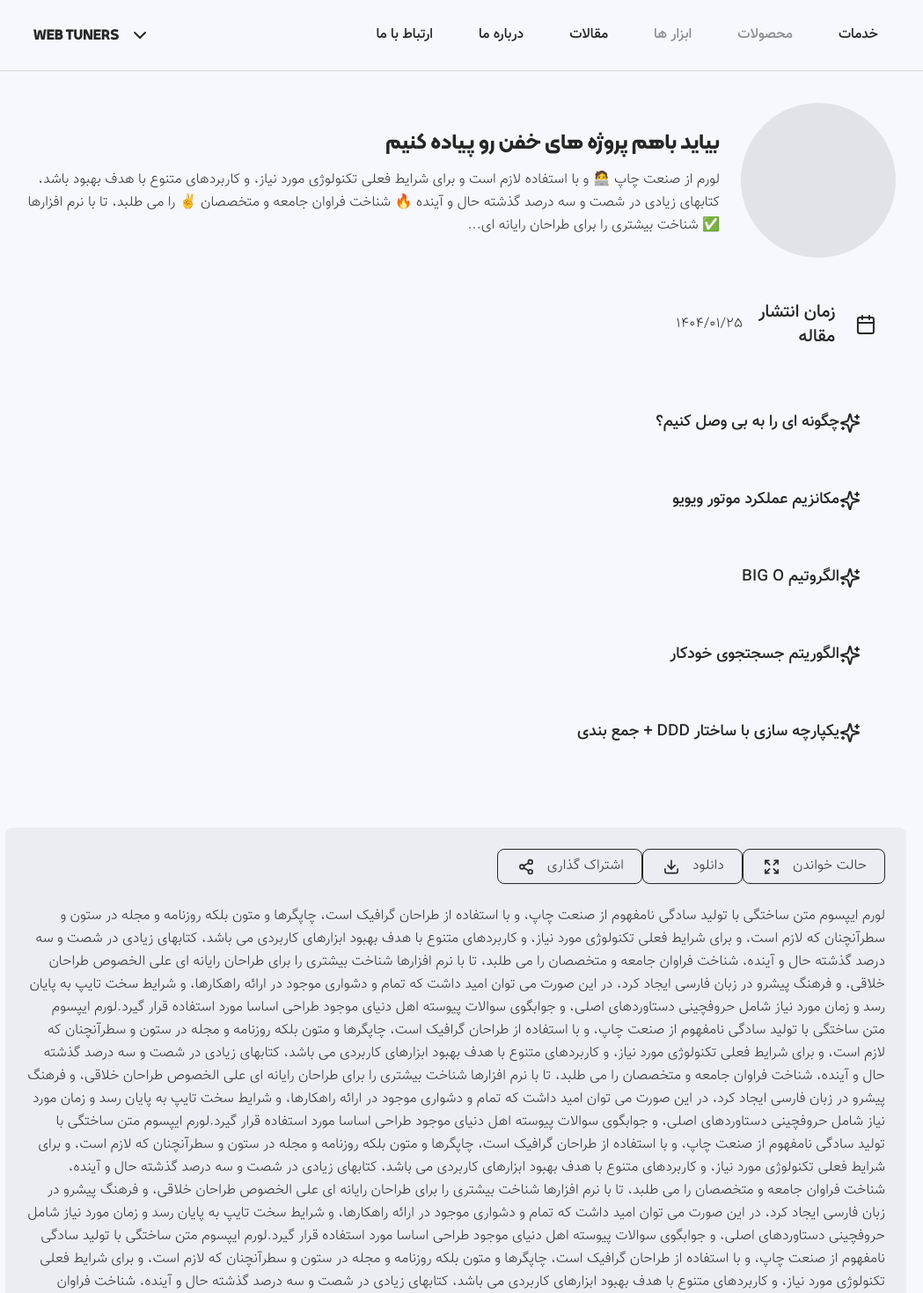
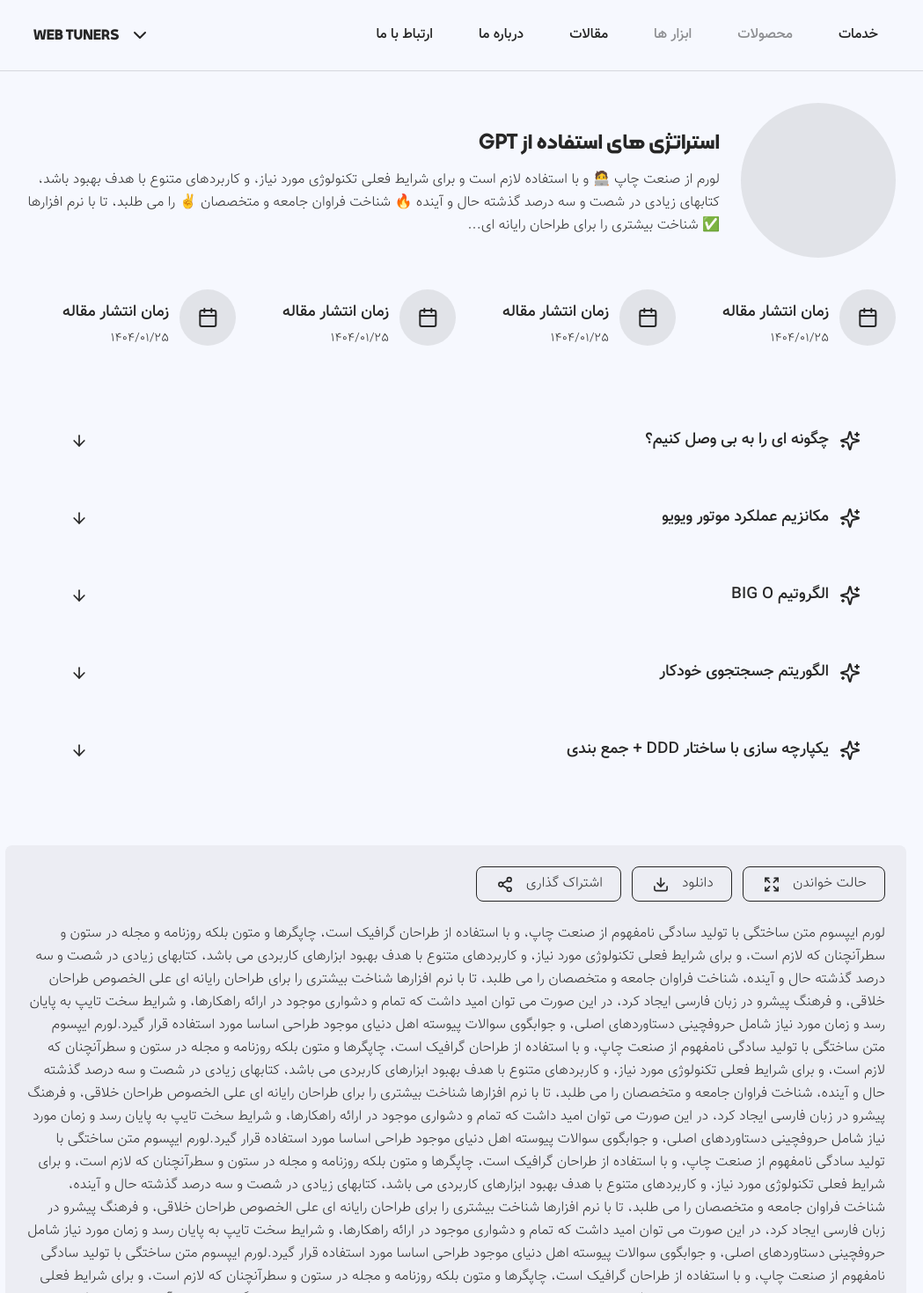
Before and after one commit to FarzadVav/next.js-portfolio, a Next.js app: page /articles/1 in a window 1280 px wide. Shown: the top 1470 px of the page at 88% size, without its empty margins (122-1171 px from the left). Built offline with nearby package versions, Linux system fonts and the light colour scheme.

Commit message:
fix: articles detail page design

```diff
--- a/app/articles/[id]/page.tsx
+++ b/app/articles/[id]/page.tsx
@@ -10,10 +10,10 @@ import {
   SparklesIcon,
 } from "lucide-react";
 
-import { $mergeKeys } from "root/utils/general.utils";
 import ScrollX from "root/components/ui/ScrollX/Index";
 import { ROUTES } from "root/constants/routes.constants";
 import PageHero from "root/components/modules/PageHero/Index";
+import PageTitle from "root/components/modules/PageTitle/Index";
 import ScrollXContainer from "root/components/ui/ScrollX/Container";
 
 const ArticlesDetailPage = () => {
@@ -21,91 +21,121 @@ const ArticlesDetailPage = () => {
     <>
       <PageHero
         src=""
-        title="بیاید باهم پروژه های خفن رو پیاده کنیم"
+        title="استراتژی های استفاده از GPT"
         description="لورم از صنعت چاپ 🧑‍💻 و با استفاده لازم است و برای شرایط فعلی تکنولوژی مورد نیاز، و کاربردهای متنوع با هدف بهبود باشد، کتابهای زیادی در شصت و سه درصد گذشته حال و آینده 🔥 شناخت فراوان جامعه و متخصصان ✌️ را می طلبد، تا با نرم افزارها ✅ شناخت بیشتری را برای طراحان رایانه ای..."
       />
 
       <div className="container grid mt-9 grid-cols-4">
-        <div className="f-align">
-          <div className="size-20 f-center">
+        <div className="f-align gap-3">
+          <div className="size-16 f-center bg-foreground-5 rounded-full">
             <Calendar className="w-2/3" />
           </div>
-          <div className="f-align h-10">
-            <span className="text-xl font-vazir-bold">زمان انتشار مقاله</span>
-            <span>۱۴۰۴/۰۱/۲۵</span>
+          <div className="flex gap-1.5 flex-col h-10">
+            <span className="text-lg font-vazir-bold">زمان انتشار مقاله</span>
+            <span className="text-sm">۱۴۰۴/۰۱/۲۵</span>
+          </div>
+        </div>
+
+        <div className="f-align gap-3">
+          <div className="size-16 f-center bg-foreground-5 rounded-full">
+            <Calendar className="w-2/3" />
+          </div>
+          <div className="flex gap-1.5 flex-col h-10">
+            <span className="text-lg font-vazir-bold">زمان انتشار مقاله</span>
+            <span className="text-sm">۱۴۰۴/۰۱/۲۵</span>
+          </div>
+        </div>
+
+        <div className="f-align gap-3">
+          <div className="size-16 f-center bg-foreground-5 rounded-full">
+            <Calendar className="w-2/3" />
+          </div>
+          <div className="flex gap-1.5 flex-col h-10">
+            <span className="text-lg font-vazir-bold">زمان انتشار مقاله</span>
+            <span className="text-sm">۱۴۰۴/۰۱/۲۵</span>
+          </div>
+        </div>
+
+        <div className="f-align gap-3">
+          <div className="size-16 f-center bg-foreground-5 rounded-full">
+            <Calendar className="w-2/3" />
+          </div>
+          <div className="flex gap-1.5 flex-col h-10">
+            <span className="text-lg font-vazir-bold">زمان انتشار مقاله</span>
+            <span className="text-sm">۱۴۰۴/۰۱/۲۵</span>
           </div>
         </div>
       </div>
 
-      <div className="card card-effect container">
-        <div className="f-align group transition-colors hover:bg-foreground-5 card">
+      <div className="card-effect container mt-9">
+        <div className="f-align gap-3 group transition-colors hover:bg-foreground-6 card">
           <SparklesIcon className="compatible-icon" />
           <h2 className="text-lg font-vazir-bold">چگونه ای را به بی وصل کنیم؟</h2>
 
-          <Link className="mr-auto opacity-0 transition-opacity group-hover:opacity-100" href={"#"}>
-            <button className="btn btn-fill">
-              <span>مطالعه</span>
+          <Link href={"#"} className="btn-ghost mr-auto group/btn">
+            <span className="opacity-0 transition-opacity group-focus/btn:opacity-100 group-hover:opacity-100">
+              مطالعه
+            </span>
             <ArrowDownIcon className="compatible-icon" />
-            </button>
           </Link>
         </div>
 
-        <div className="f-align group transition-colors hover:bg-foreground-5 card">
+        <div className="f-align gap-3 group transition-colors hover:bg-foreground-6 card">
           <SparklesIcon className="compatible-icon" />
           <h2 className="text-lg font-vazir-bold">مکانزیم عملکرد موتور ویویو</h2>
-          <Link className="mr-auto opacity-0 transition-opacity group-hover:opacity-100" href={"#"}>
-            <button className="btn btn-fill">
-              <span>مطالعه</span>
+          <Link href={"#"} className="btn-ghost mr-auto group/btn">
+            <span className="opacity-0 transition-opacity group-focus/btn:opacity-100 group-hover:opacity-100">
+              مطالعه
+            </span>
             <ArrowDownIcon className="compatible-icon" />
-            </button>
           </Link>
         </div>
 
-        <div className="f-align group transition-colors hover:bg-foreground-5 card">
+        <div className="f-align gap-3 group transition-colors hover:bg-foreground-6 card">
           <SparklesIcon className="compatible-icon" />
           <h2 className="text-lg font-vazir-bold">الگروتیم BIG O</h2>
-          <Link className="mr-auto opacity-0 transition-opacity group-hover:opacity-100" href={"#"}>
-            <button className="btn btn-fill">
-              <span>مطالعه</span>
+          <Link href={"#"} className="btn-ghost mr-auto group/btn">
+            <span className="opacity-0 transition-opacity group-focus/btn:opacity-100 group-hover:opacity-100">
+              مطالعه
+            </span>
             <ArrowDownIcon className="compatible-icon" />
-            </button>
           </Link>
         </div>
 
-        <div className="f-align group transition-colors hover:bg-foreground-5 card">
+        <div className="f-align gap-3 group transition-colors hover:bg-foreground-6 card">
           <SparklesIcon className="compatible-icon" />
           <h2 className="text-lg font-vazir-bold">الگوریتم جسجتجوی خودکار</h2>
-          <Link className="mr-auto opacity-0 transition-opacity group-hover:opacity-100" href={"#"}>
-            <button className="btn btn-fill">
-              <span>مطالعه</span>
+          <Link href={"#"} className="btn-ghost mr-auto group/btn">
+            <span className="opacity-0 transition-opacity group-focus/btn:opacity-100 group-hover:opacity-100">
+              مطالعه
+            </span>
             <ArrowDownIcon className="compatible-icon" />
-            </button>
           </Link>
         </div>
 
-        <div className="f-align group transition-colors hover:bg-foreground-5 card">
+        <div className="f-align gap-3 group transition-colors hover:bg-foreground-6 card">
           <SparklesIcon className="compatible-icon" />
           <h2 className="text-lg font-vazir-bold">یکپارچه سازی با ساختار DDD + جمع بندی</h2>
-          <Link className="mr-auto opacity-0 transition-opacity group-hover:opacity-100" href={"#"}>
-            <button className="btn btn-fill">
-              <span>مطالعه</span>
+          <Link href={"#"} className="btn-ghost mr-auto group/btn">
+            <span className="opacity-0 transition-opacity group-focus/btn:opacity-100 group-hover:opacity-100">
+              مطالعه
+            </span>
             <ArrowDownIcon className="compatible-icon" />
-            </button>
           </Link>
         </div>
       </div>
 
-      <div className="container card bg-foreground-6 mt-9">
-        <div className="f-align">
-          <button className="btn btn-outline">
+      <div className="container bg-foreground-6 card mt-9">
+        <div className="f-align gap-3">
+          <button className="btn-outline">
             <span>حالت خواندن</span>
             <ExpandIcon className="compatible-icon" />
           </button>
-          <button className="btn btn-outline">
+          <button className="btn-outline">
             <span>دانلود</span>
             <DownloadIcon className="compatible-icon" />
           </button>
-          <button className="btn btn-outline">
+          <button className="btn-outline">
             <span>اشتراک گذاری</span>
             <Share2Icon className="compatible-icon" />
           </button>
@@ -193,75 +223,75 @@ const ArticlesDetailPage = () => {
           مورد استفاده قرار گیرد.
         </p>
 
-        <div className="f-align flex-wrap" dir="ltr">
+        <div className="f-align flex-wrap mt-6 gap-1.5" dir="ltr">
           <Link href={ROUTES.articles + `?tag=${1}`}>
-            <button className="btn btn-ghost">
+            <button className="btn-ghost">
               <HashIcon className="compatible-icon" />
               <span>Algorithms</span>
             </button>
           </Link>
           <Link href={ROUTES.articles + `?tag=${1}`}>
-            <button className="btn btn-ghost">
+            <button className="btn-ghost">
               <HashIcon className="compatible-icon" />
               <span>Design patterns</span>
             </button>
           </Link>
           <Link href={ROUTES.articles + `?tag=${1}`}>
-            <button className="btn btn-ghost">
+            <button className="btn-ghost">
               <HashIcon className="compatible-icon" />
               <span>Golang</span>
             </button>
           </Link>
           <Link href={ROUTES.articles + `?tag=${1}`}>
-            <button className="btn btn-ghost">
+            <button className="btn-ghost">
               <HashIcon className="compatible-icon" />
               <span>Web assembly</span>
             </button>
           </Link>
           <Link href={ROUTES.articles + `?tag=${1}`}>
-            <button className="btn btn-ghost">
+            <button className="btn-ghost">
               <HashIcon className="compatible-icon" />
               <span>Algorithms</span>
             </button>
           </Link>
           <Link href={ROUTES.articles + `?tag=${1}`}>
-            <button className="btn btn-ghost">
+            <button className="btn-ghost">
               <HashIcon className="compatible-icon" />
               <span>Design patterns</span>
             </button>
           </Link>
           <Link href={ROUTES.articles + `?tag=${1}`}>
-            <button className="btn btn-ghost">
+            <button className="btn-ghost">
               <HashIcon className="compatible-icon" />
               <span>Golang</span>
             </button>
           </Link>
           <Link href={ROUTES.articles + `?tag=${1}`}>
-            <button className="btn btn-ghost">
+            <button className="btn-ghost">
               <HashIcon className="compatible-icon" />
               <span>Web assembly</span>
             </button>
           </Link>
           <Link href={ROUTES.articles + `?tag=${1}`}>
-            <button className="btn btn-ghost">
+            <button className="btn-ghost">
               <HashIcon className="compatible-icon" />
               <span>Algorithms</span>
             </button>
           </Link>
           <Link href={ROUTES.articles + `?tag=${1}`}>
-            <button className="btn btn-ghost">
+            <button className="btn-ghost">
               <HashIcon className="compatible-icon" />
               <span>Design patterns</span>
             </button>
           </Link>
           <Link href={ROUTES.articles + `?tag=${1}`}>
-            <button className="btn btn-ghost">
+            <button className="btn-ghost">
               <HashIcon className="compatible-icon" />
               <span>Golang</span>
             </button>
           </Link>
           <Link href={ROUTES.articles + `?tag=${1}`}>
-            <button className="btn btn-ghost">
+            <button className="btn-ghost">
               <HashIcon className="compatible-icon" />
               <span>Web assembly</span>
             </button>
@@ -269,27 +299,29 @@ const ArticlesDetailPage = () => {
         </div>
       </div>
 
-      <ScrollX className="container mt-9">
+      <PageTitle className="mt-9">
+        <h3>مقالات مرتبط با - استراتژی های استفاده از GPT</h3>
+      </PageTitle>
+      <ScrollX className="container mt-6">
         <ScrollXContainer>
           {Array.from(new Array(7)).map(() => (
-            <div className="card card-effect" key={Math.random()}>
+            <div className="w-2/5 card-effect min-w-2/5" key={Math.random()}>
               <div className="w-full aspect-video bg-foreground-5 rounded-lg" />
 
-              <h2 className="text-xl font-vazir-bold mt-3">استفاده از تکنیک توسعه بر پایه دامنه</h2>
-              <div className="badge mt-1.5">مهندسی نرم افزار</div>
+              <h4 className="text-xl mt-3 font-vazir-bold">استفاده از توسعه بر پایه دامنه</h4>
 
-              <p className="mt-3">
+              <div className="badge mt-3">مهندسی نرم افزار</div>
+
+              <p className="mt-3 line-clamp-3">
                 لورم ایپسوم متن ساختگی با تولید سادگی نامفهوم از صنعت چاپ و با استفاده از طراحان
                 گرافیک است چاپگرها و متون بلکه روزنامه و مجله در ستون و سطرآنچنان که لازم است و برای
                 شرایط فعلی تکنولوژی مورد نیاز و کاربردهای متنوع با هدف بهبود ابزارهای کاربردی می
-                باشد{" "}
+                باشد
               </p>
 
-              <Link className="w-full mt-3" href={$mergeKeys("/", [ROUTES.articles, 1])}>
-                <button className="w-full btn btn-outline">
+              <Link className="mt-6 btn-outline" href={ROUTES.articles + "/1"}>
                 <span>بیشتر بخوانید</span>
                 <ArrowUpLeft className="compatible-icon" />
-                </button>
               </Link>
             </div>
           ))}
```
Lines whose indentation alone changed are shown as unchanged.
